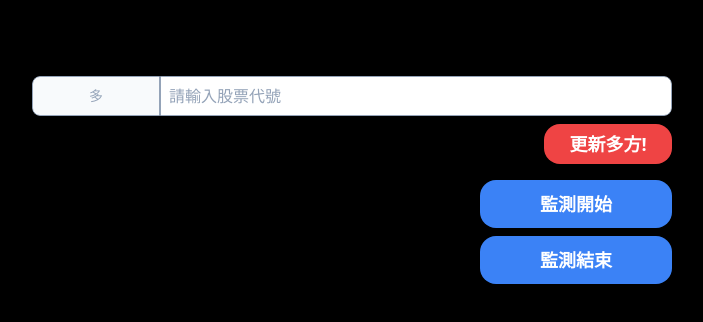
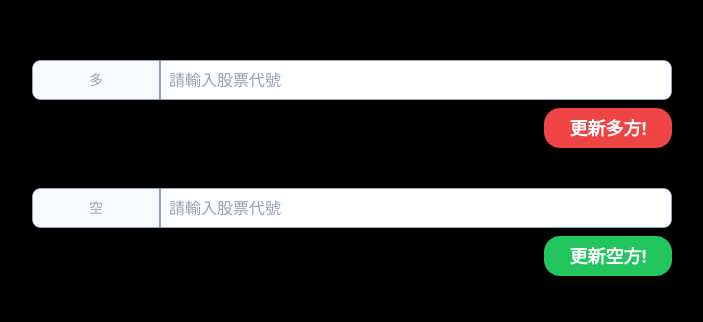
Before and after one commit to liugoldent/golden-frontend, a Next.js app: page /capitalCode in a window 1280 px wide. Shown: the part 220-542 px from the top of the page, without its empty margins (288-991 px from the left). Built offline with nearby package versions, Linux system fonts and the light colour scheme; no server answers.

Commit message:
fix template

```diff
--- a/pages/capitalCode.js
+++ b/pages/capitalCode.js
@@ -1,8 +1,41 @@
-import React, { useState, useEffect } from "react";
-
+import React, { useState, useEffect, useDeferredValue } from "react";
+console.log(process.env.API_BASE_URL)
 export default function CapitalCode() {
   const [bullCode, setBullCode] = useState('');
   const [bearCode, setBearCode] = useState('');
+  const [dbBullCode, setDbBullCode] = useState([])
+  const [dbBearCode, setDbBearCode] = useState([])
+  useEffect(() => {
+    // 在組件剛開始渲染時執行的函式
+    const initFunc = async () => {
+      setDbBullCode(await fetchCodeList('bull'))
+      setDbBearCode(await fetchCodeList('bear'))
+    }
+    initFunc()
+    // fetchCodeList('bull')
+    //   fetchCodeList('bear')
+    // 清除副作用函式
+    return () => {
+      // 在組件卸載時執行的清除函式
+    };
+  }, []); // 第二個參數為空陣列，只在剛開始渲染時執行一次
+  const fetchCodeList = async (type) => {
+    const result = await fetch(`${process.env.API_BASE_URL}/stock/getBullBearCode`, {
+      method: 'POST',
+      body: JSON.stringify({
+        collectionName: type
+      }),
+      headers: {
+        'Content-Type': 'application/json'
+      }
+    })
+      .then(response => response.text()) // 將 Response 轉換為文字格式
+      .then(text => {
+        return text
+      }) // 在控制台中顯示文字資料
+    return result
+  }
+
   const handleBullInputChange = (e) => {
     setBullCode(e.target.value)
   }
@@ -32,10 +65,12 @@ export default function CapitalCode() {
           'Content-Type': 'application/json'
         }
       })
-      if(result.status === 200){
+      if (result.status === 200) {
         alert('修改成功')
         setBullCode('')
         setBearCode('')
+        setDbBullCode(await fetchCodeList('bull'))
+        setDbBearCode(await fetchCodeList('bear'))
       }
     } catch (error) {
       console.error(error.message)
@@ -83,11 +118,12 @@ export default function CapitalCode() {
         </div>
         <button onClick={() => updateCode('bull')} className="group self-end	rounded-2xl mt-2 h-10 lg:w-1/5 sm:w-full md:w-full bg-red-500 font-bold text-lg text-white relative overflow-hidden">
           更新多方!
-          <div className="absolute duration-300 inset-0 w-full h-full transition-all scale-0 group-hover:scale-100 group-hover:bg-white/30 rounded-2xl"></div>
+          <div className="absolute duration-300 inset-0 w-full h-full transition-all scale-0 rounded-2xl"></div>
         </button>
+        <p>目前多方資料庫代碼：{dbBullCode}</p>
 
         {/* 更新空方 */}
-        <div className="hidden relative flex h-10 w-full flex-row-reverse overflow-clip rounded-lg mt-4">
+        <div className="relative flex h-10 w-full flex-row-reverse overflow-clip rounded-lg mt-4">
           <input
             value={bearCode}
             onChange={handleBearInputChange}
@@ -104,12 +140,12 @@ export default function CapitalCode() {
             空
           </label>
         </div>
-        <button onClick={() => updateCode('bear')} className="hidden group self-end mt-2 rounded-2xl h-10 lg:w-1/5 sm:w-full md:w-full bg-green-500 font-bold text-lg text-white overflow-hidden">
+        <button onClick={() => updateCode('bear')} className="group self-end mt-2 rounded-2xl h-10 lg:w-1/5 sm:w-full md:w-full bg-green-500 font-bold text-lg text-white overflow-hidden">
           更新空方!
-          <div className="absolute duration-300 inset-0 w-full h-full transition-all scale-0 group-hover:scale-100 group-hover:bg-white/30 rounded-2xl"></div>
+          <div className="absolute duration-300 inset-0 w-full h-full transition-all scale-0 rounded-2xl"></div>
         </button>
-
-        <div className="mt-4 flex flex-col justify-end items-end">
+        <p>目前空方資料庫代碼：{dbBearCode}</p>
+        {/* <div className="mt-4 flex flex-col justify-end items-end">
           <button onClick={() => startFunc()} className="group rounded-2xl mb-2 h-12 w-48 bg-blue-500 font-bold text-lg text-white relative overflow-hidden">
             監測開始
             <div className="absolute duration-300 inset-0 w-full h-full transition-all scale-0 group-hover:scale-100 group-hover:bg-white/30 rounded-2xl"></div>
@@ -118,7 +154,7 @@ export default function CapitalCode() {
             監測結束
             <div className="absolute duration-300 inset-0 w-full h-full transition-all scale-0 group-hover:scale-100 group-hover:bg-white/30 rounded-2xl"></div>
           </button>
-        </div>
+        </div> */}
       </div>
     </div>
   );
```
